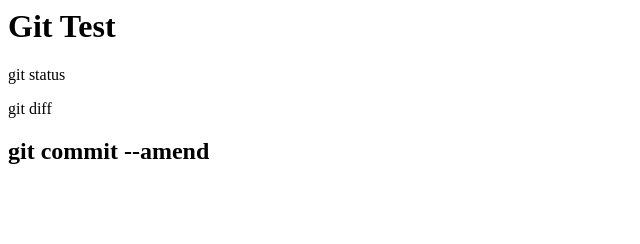
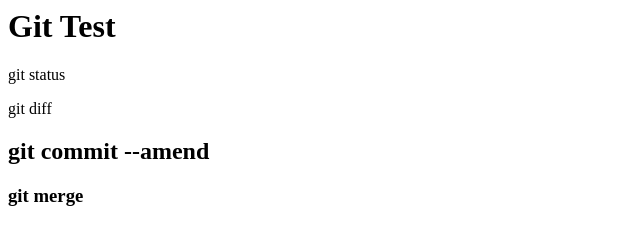
Before and after one commit to gachimuchi4416/git_test, a plain HTML site: page index.html in a window 1280 px wide. Shown: the whole page, without its empty margins (0-640 px from the left). Drawn offline with Linux system fonts and the light colour scheme.

Commit message:
git mergeを追記しましたよ！！！！！

```diff
--- a/index.html
+++ b/index.html
@@ -2,3 +2,4 @@
 <p>git status</p>
 <p>git diff</p>
 <h2>git commit --amend</h2>
+<h3>git merge</h3>
```
